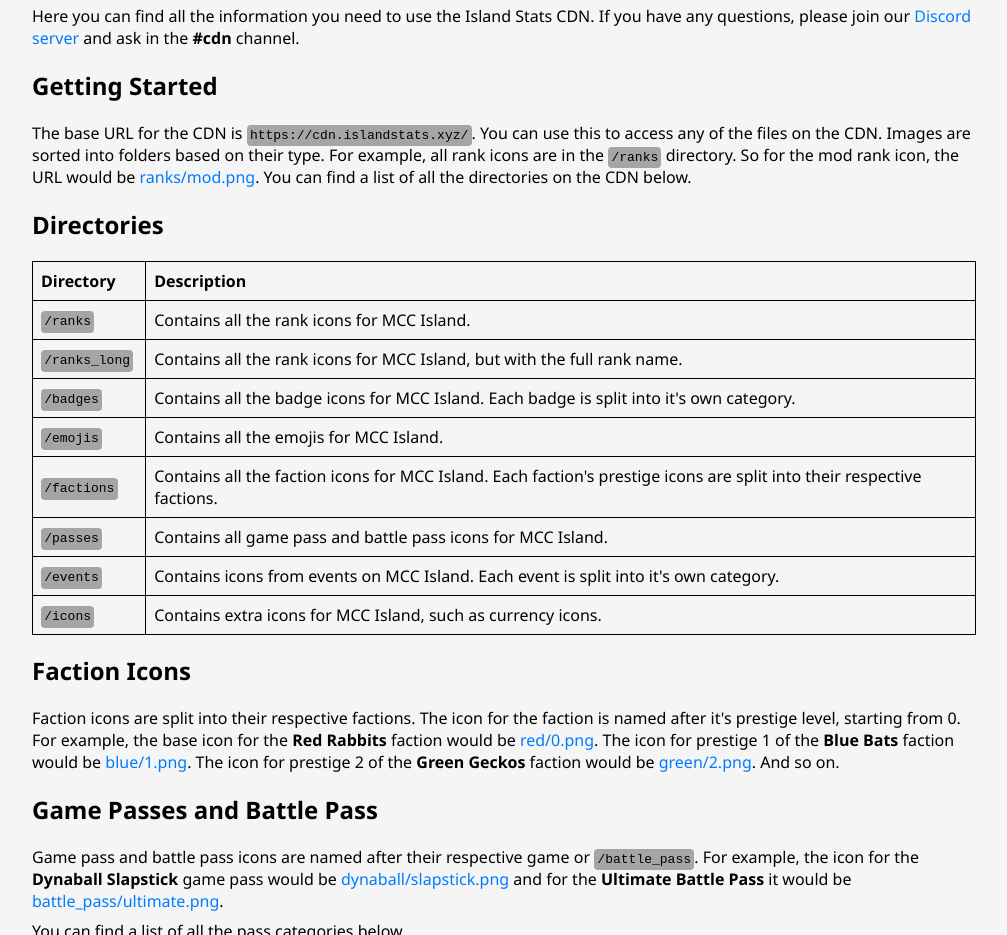
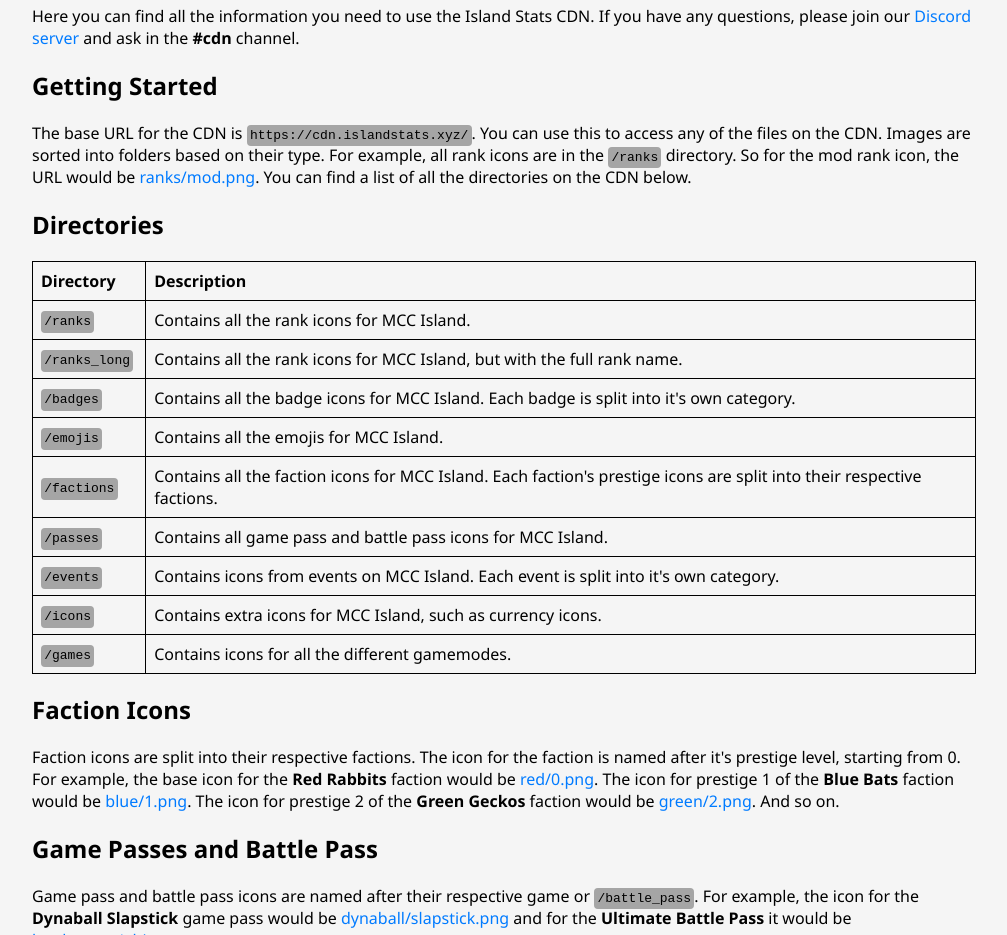
Before and after one commit to Island-Stats/image-server, a website: page index.html in a window 1280 px wide. Shown: the part 165-1100 px from the top of the page, without its empty margins (136-1143 px from the left). Drawn offline with Linux system fonts and the light colour scheme.

Commit message:
Update index.html

```diff
--- a/index.html
+++ b/index.html
@@ -32,7 +32,7 @@
 				<p>
 					Here you can find all the information you need to use the
 					Island Stats CDN. If you have any questions, please join our
-					<a href="https://discord.islandstats.xyz" target="_blank"
+					<a href="https://discord.gg/rwCnzXQMUB" target="_blank"
 						>Discord server</a
 					>
 					and ask in the <b>#cdn</b> channel.
@@ -111,6 +111,13 @@
 							<td>
 								Contains extra icons for MCC Island, such as
 								currency icons.
+							</td>
+						</tr>
+
+						<tr>
+							<td><code>/games</code></td>
+							<td>
+								Contains icons for all the different gamemodes.
 							</td>
 						</tr>
 					</tbody>
```
